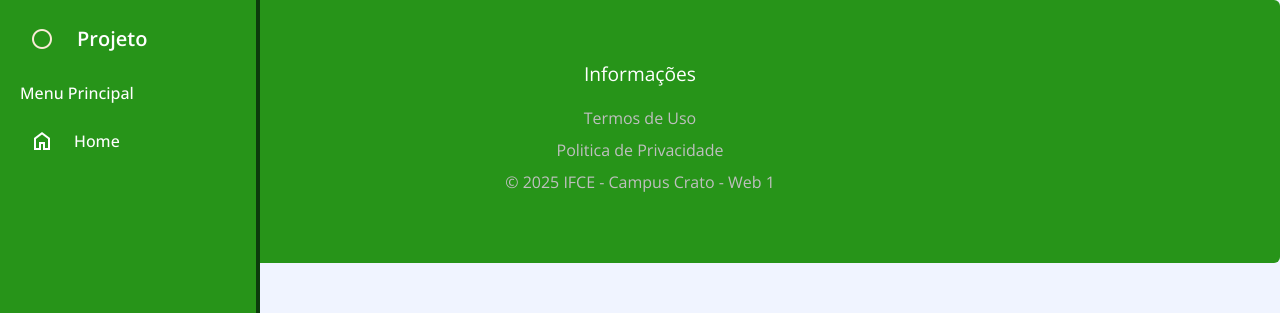
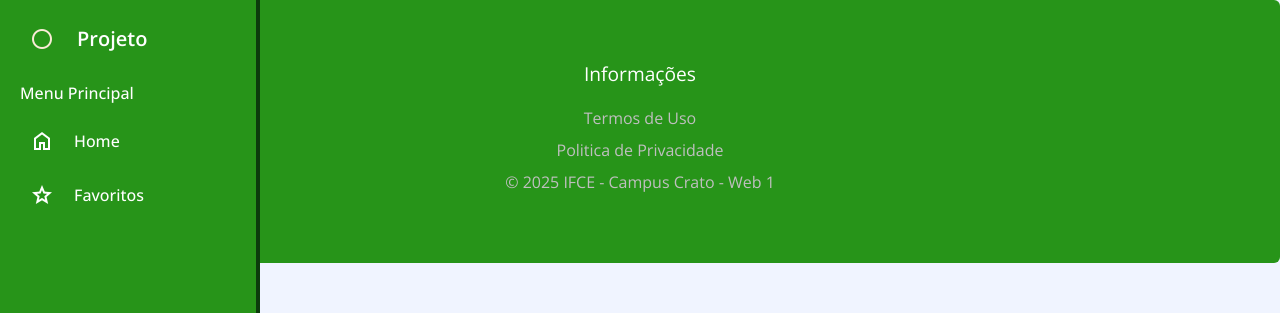
Before and after one commit to JohnOliverz/Projeto-Web-1, a React (Vite) app: page / in a window 1280 px wide. Shown: the top 313 px of the page. Built offline with nearby package versions, Linux system fonts and the light colour scheme.

Commit message:
♻️ refactor: Footer e SideNavBar

```diff
--- a/src/components/footer/Footer.jsx
+++ b/src/components/footer/Footer.jsx
@@ -5,7 +5,7 @@ export class Footer extends React.Component {
     render() {
         return (
             <>
-                <section className="footer">
+                <footer className="footer">
                     <div className="footer-row">
                         <div className="footer-col">
                             <h4>Informações </h4>
@@ -16,7 +16,7 @@ export class Footer extends React.Component {
                             </ul>
                         </div>
                     </div>
-                </section>
+                </footer>
             </>
         );
     }
--- a/src/components/sideNavBar/SideNavBar.jsx
+++ b/src/components/sideNavBar/SideNavBar.jsx
@@ -17,8 +17,8 @@ export class SideNavBar extends React.Component {
                             <div className="menu-separator"></div>
                         </h4>
                         <li>
-                            <Link to="/">
-                            <span className="material-symbols-outlined">home</span>Home</Link>
+                            <Link to="/"><span className="material-symbols-outlined">home</span>Home</Link>
+                            <Link to="/favoritos"><span className="material-symbols-outlined">star</span>Favoritos</Link>
                         </li>
 
                     </ul>
```
